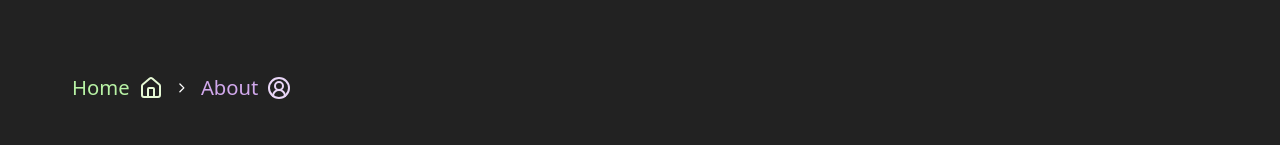
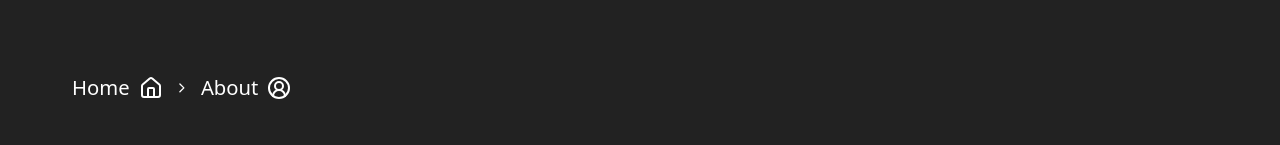
Before and after one commit to zaki-amin/personal-website, a Next.js app: page /about in a window 1280 px wide. Shown: the top 145 px of the page. Built offline with nearby package versions, Linux system fonts and the light colour scheme.

Commit message:
style: remove icon colouring

```diff
--- a/src/myComponents/IconWithText.tsx
+++ b/src/myComponents/IconWithText.tsx
@@ -4,20 +4,19 @@ import { FC, ReactNode } from 'react'
 interface IconWithTextProps {
   icon: ReactNode
   text: string
-  isHome?: boolean
 }
 
-const IconWithText: FC<IconWithTextProps> = ({ icon, text, isHome }) => {
+const IconWithText: FC<IconWithTextProps> = ({ icon, text }) => {
   return (
     <span className='flex items-center gap-2'>
-      <span className={isHome ? 'text-lg text-primary-200' : 'text-lg text-accent-200'}>{text}</span>
-      <span className={isHome ? 'text-primary-100' : 'text-accent-100'}>{icon}</span>
+      <p className='text-lg'>{text}</p>
+      <span>{icon}</span>
     </span>
   )
 }
 
 export const HomeIcon: FC = () => {
-  return <IconWithText icon={<icons.House />} text='Home' isHome/>
+  return <IconWithText icon={<icons.House />} text='Home' />
 }
 
 export const ExperienceIcon: FC = () => {
```
